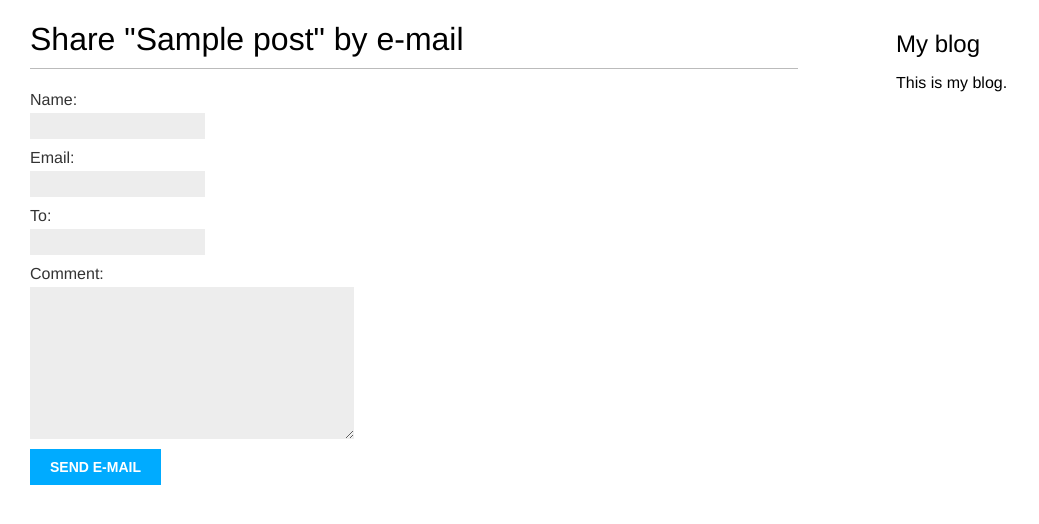
After one commit to jiwonsis/-write-Djago-project, a Django app: page /blog/1/share/ in a window 1280 px wide. The commit adds this page. Shown: the top 524 px of the page, without its empty margins (0-1039 px from the left). Run offline with Django 3.2, Linux system fonts and the light colour scheme; tables that the repository leaves empty hold one stand-in row (values such as "Sample post").

Commit message:
- chapter.5 Blog 어플리케이션 기능 추가 (3차)

```diff
--- /dev/null
+++ b/blog/forms.py
@@ -0,0 +1,15 @@
+from django import forms
+from .models import Comment
+
+
+class EmailPostForm(forms.Form):
+    name = forms.CharField(max_length=25)
+    email = forms.EmailField()
+    to = forms.EmailField()
+    comment = forms.CharField(required=False, widget=forms.Textarea)
+
+
+class CommentForm(forms.ModelForm):
+    class Meta:
+        model = Comment
+        fields = ('name', 'email', 'body')
--- a/blog/models.py
+++ b/blog/models.py
@@ -35,3 +35,19 @@ class Post(models.Model):
     def get_absolute_url(self):
         return reverse('blog:post_detail',
                        args=[self.publish.year, self.publish.strftime('%m'), self.publish.strftime('%d'), self.slug])
+
+
+class Comment(models.Model):
+    post = models.ForeignKey(Post, related_name='comments')
+    name = models.CharField(max_length=80)
+    email = models.EmailField()
+    body = models.TextField()
+    created = models.DateTimeField(auto_now_add=True)
+    updated = models.DateTimeField(auto_now=True)
+    active = models.BooleanField(default=True)
+
+    class Meta:
+        ordering = ('created',)
+
+    def __str__(self):
+        return 'Comment by {} on {}'.format(self.name, self.post)
--- /dev/null
+++ b/blog/templates/blog/post/share.html
@@ -0,0 +1,17 @@
+{% extends "blog/base.html" %}
+
+{% block title %}Share a post{% endblock %}
+
+{% block content %}
+	{% if sent %}
+		<h1>E-mail successfully sent</h1>
+		<p>"{{ post.title }}" was successfully sent by e-mail.</p>
+	{% else %}
+		<h1>Share "{{ post.title }}" by e-mail</h1>
+		<form action="." method="post">
+			{{  form.as_p }}
+			{% csrf_token %}
+			<input type="submit" value="Send e-mail">
+		</form>
+	{% endif %}
+{% endblock %}
--- a/blog/urls.py
+++ b/blog/urls.py
@@ -8,4 +8,6 @@ urlpatterns = [
     # post 디테일 뷰 (/년(4)/월(2)/일(2)/포스트 슬러그명)
     url(r'^(?P<year>\d{4})/(?P<month>\d{2})/(?P<day>\d{2})/(?P<post>[-\w]+)/$',
         views.post_detail, name='post_detail'),
+    # post share 뷰
+    url(r'^(?P<post_id>\d+)/share/$', views.post_share, name='post_share')
 ]
--- a/blog/views.py
+++ b/blog/views.py
@@ -1,10 +1,12 @@
 from django.shortcuts import render, get_object_or_404
 from django.core.paginator import Paginator, EmptyPage, PageNotAnInteger
 from django.views.generic import ListView
-from .models import Post
+from django.core.mail import send_mail
+from .models import Post, Comment
+from .forms import EmailPostForm, CommentForm
 
 
-def post_list(request):
+def post_list(request, category=None  ):
     object_list = Post.published.all()
     paginator = Paginator(object_list, 3)
     page = request.GET.get('page')
@@ -26,7 +28,52 @@ class PostListView(ListView):
     paginate_by = 3
     template_name = 'blog/post/list.html'
 
+
 def post_detail(request, year, month, day, post):
     post = get_object_or_404(Post, slug=post, status='published',
                              publish__year=year, publish__month=month, publish__day=day)
-    return render(request, 'blog/post/detail.html', {'post': post})
+    # 해당 포스트의 코멘트가 활성화(Active)된 리스트만 조회한다.
+    comments = post.comments.filter(active=True)
+    if request.method == 'POST':
+        # 코멘트 폼 데이터 연동
+        comment_form = CommentForm(data=request.POST)
+
+        if comment_form.is_valid():
+            # 선 노출, 후 DB 저장 방식은 낙관적 업데이트 롤백 방식을 차용하여 사용함
+            # 댓글에 대한 객체는 만들지만, DB에 아직 저장하지 않는다.
+            new_comment = comment_form.save(commit=False)
+            # 현재 Post에 신규 댓글을 연동시킨다
+            new_comment.post = post
+            # 댓글을 DB에 저장한다.
+            new_comment.save()
+    else:
+        comment_form = CommentForm()
+
+    return render(request, 'blog/post/detail.html', {
+        'post': post,
+        'comments': comments,
+        'comment_form': comment_form
+    })
+
+
+def post_share(request, post_id):
+    # post 의 id로 객체조회
+    post = get_object_or_404(Post, id=post_id, status='published')
+    sent = False
+
+    if request.method == 'POST':
+        # 이메일 폼을 수신 받을 경우,
+        form = EmailPostForm(request.POST)
+        if form.is_valid():
+            # 폼 검증한 값 검증
+            cd = form.cleaned_data
+            post_url = request.build_absolute_uri(post.get_absolute_url())
+            subject = '{} ({}) recommends you reading "{}"'.format(cd['name'], cd['email'], post.title)
+            message = 'Read "()" at {}\n\n{}\'s comments: {}'.format(post.title, post_url, cd['name'], cd['comment'])
+            send_mail(subject, message, 'interactord@gmail.com', [cd['to']])
+            sent = True
+    else:
+        form = EmailPostForm()
+    return render(request, 'blog/post/share.html', {
+        'post': post, 'form': form, 'send': sent
+    })
```
Also changed, not shown: DjagoProject/settings.py (+10 -1 lines), blog/admin.py (+8 -1 lines), blog/templates/blog/post/detail.html (+26 -0 lines), README.md, blog/migrations/0002_comment.py (added).
